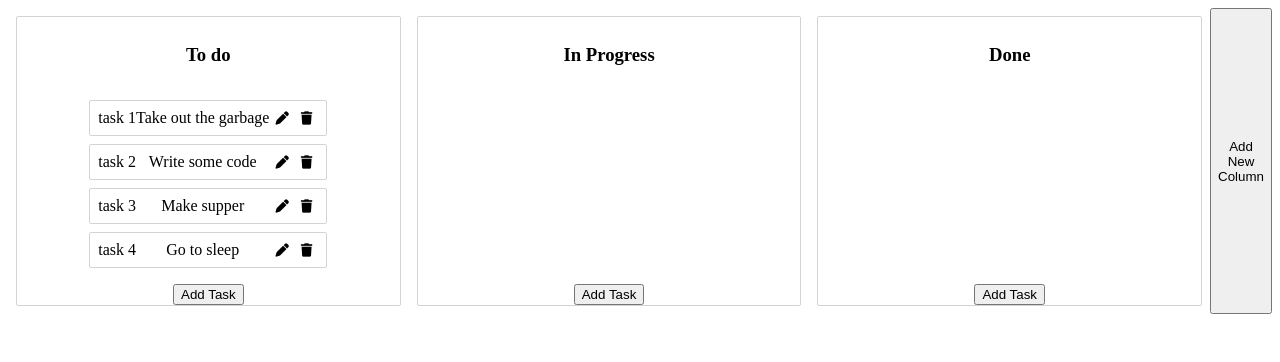
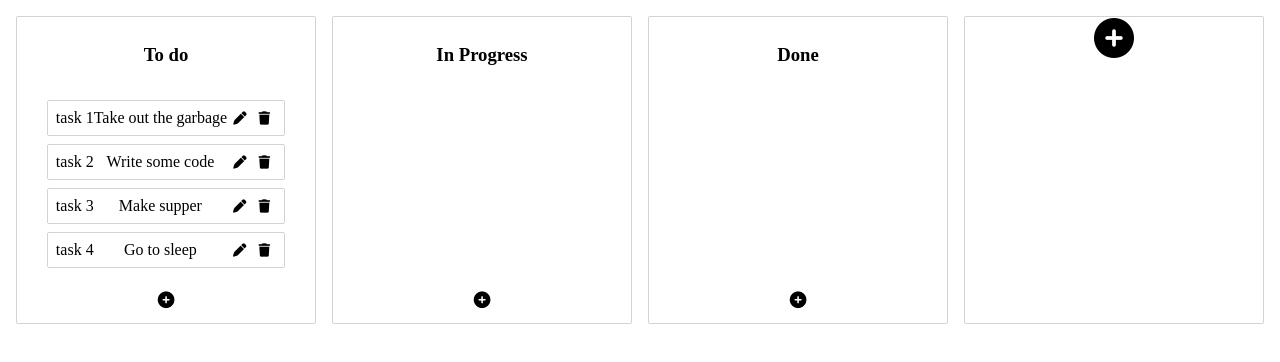
Before and after one commit to notayogilee/Luana-and-Lee-Task-Board, a React (Create React App) app: page / in a window 1280 px wide. Shown: the top 362 px of the page. Built offline with nearby package versions, Linux system fonts and the light colour scheme; the HTML template or start-up script is replaced by a standard one.

Commit message:
add column functionality

```diff
--- a/src/App.js
+++ b/src/App.js
@@ -10,7 +10,7 @@ display: flex;
 
 
 function App() {
-  const { state, createNewTask, deleteTask, onDragStart, onDragUpdate, onDragEnd } = useColumnData();
+  const { state, createNewTask, deleteTask, createNewColumn, onDragStart, onDragUpdate, onDragEnd } = useColumnData();
 
   const { tasks, columns, columnOrder } = state;
 
@@ -31,7 +31,7 @@ function App() {
               const column = columns[columnId];
               const columnTasks = column.taskIds.map(taskId => tasks[taskId]);
 
-              return <Column key={column.id} onDragEnd={onDragEnd} createNewTask={createNewTask} deleteTask={deleteTask} column={column} tasks={columnTasks} state={state} index={index} />;
+              return <Column key={column.id} onDragEnd={onDragEnd} createNewTask={createNewTask} deleteTask={deleteTask} createNewColumn={createNewColumn} column={column} tasks={columnTasks} state={state} index={index} />;
             })}
             {provided.placeholder}
           </Container>
--- /dev/null
+++ b/src/components/Column.css
@@ -0,0 +1,16 @@
+.addColumn {
+  background: transparent;
+  border: none;
+  cursor: pointer;
+}
+
+.addTask {
+  background: transparent;
+  border: none;
+  cursor: pointer;
+
+  justify-content: space-between;
+  padding: 8px;
+  margin-bottom: 8px;
+  border-radius: 2px;
+}
--- a/src/components/Column.js
+++ b/src/components/Column.js
@@ -3,8 +3,10 @@ import styled from 'styled-components';
 import { Droppable, Draggable } from 'react-beautiful-dnd';
 import Task from '../components/Task';
 import TaskCard from '../components/TaskCard';
+import './Column.css';
 
 const Container = styled.div`
+postion: relative;
 align-items: center;
 margin: 8px;
 border: 1px solid lightgrey;
@@ -27,12 +29,16 @@ min-height: 100px;
 
 // Need min-height to be able to drag and drop onto empty column
 
-const Column = ({ column, tasks, index, state, createNewTask, deleteTask, onDragEnd }) => {
+const Column = ({ column, tasks, index, state, createNewTask, deleteTask, createNewColumn, onDragEnd }) => {
 
   const [newTaskTitle, setNewTaskTitle] = useState('');
   const [newTaskContent, setNewTaskContent] = useState('');
 
   const [addTask, setAddTask] = useState(false);
+
+  const [newColumnTitle, setNewColumnTitle] = useState('');
+
+  const [addColumn, setAddColumn] = useState(false);
 
   const [edit, setEdit] = useState(false);
   const [taskId, setTaskId] = useState(0);
@@ -101,14 +107,37 @@ const Column = ({ column, tasks, index, state, createNewTask, deleteTask, onDrag
               )}
             </Droppable>
 
-            <button onClick={(() => {
-              setAddTask(true);
-            })}>Add Task</button>
+            <div className="newTask">
+              <button className="addTask" onClick={(() => {
+                setAddTask(true);
+              })}><i className="fas fa-plus-circle fa-lg"></i></button>
+            </div>
+
 
           </Container>
           {column.id === (state.columnOrder[state.columnOrder.length - 1]) &&
 
-            <button>Add New Column</button>
+            <Container>
+              {addColumn &&
+                <form onSubmit={e => {
+                  e.preventDefault();
+                  createNewColumn(newColumnTitle);
+                  setAddColumn(false);
+                  setNewColumnTitle('');
+                }
+                }>
+                  <input
+                    type="text"
+                    name="newColumnTitle"
+                    placeholder="Title"
+                    onChange={e => setNewColumnTitle(e.target.value)}
+                  />
+                  <button><i className="fas fa-check"></i></button>
+                  <button onClick={() => setAddColumn(false)}><i className="fas fa-times"></i></button>
+                </form>
+              }
+              <button className="addColumn" onClick={() => setAddColumn(true)}><i className="fas fa-plus-circle fa-3x"></i></button>
+            </Container>
           }
         </Fragment>
       )
--- a/src/hooks/useColumnData.js
+++ b/src/hooks/useColumnData.js
@@ -133,7 +133,7 @@ export default function useColumnData() {
   };
 
   const createNewTask = (newTaskTitle, newTaskContent, columnId) => {
-    // console.log(newTask)
+
     const newId = uuidv4();
 
     const start = columns[columnId].taskIds.length;
@@ -177,7 +177,40 @@ export default function useColumnData() {
     setState(newState);
   }
 
-  const createNewColumn = () => {
+  const createNewColumn = (newColumnTitle) => {
+
+    const newId = uuidv4();
+
+    console.log('newID', newId)
+
+    // const start = columns[columnId].taskIds.length;
+
+    // columns[columnId].taskIds.splice(start, 0, newId);
+
+    const newColumns = {
+      ...columns,
+      [newId]: {
+        id: newId,
+        title: newColumnTitle,
+        taskIds: []
+      }
+    }
+
+    console.log('newCols', newColumns)
+
+    const startIndex = columnOrder.length;
+
+    columnOrder.splice(startIndex, 0, newId);
+
+    console.log('ColOrder', columnOrder)
+
+    const newState = {
+      tasks: { ...tasks },
+      columns: newColumns,
+      columnOrder: [...columnOrder]
+    }
+
+    setState(newState);
     // add column to columns
 
     // add column to columnOrder
@@ -189,5 +222,5 @@ export default function useColumnData() {
   }
 
 
-  return { state, createNewTask, deleteTask, onDragEnd, onDragStart, onDragUpdate };
+  return { state, createNewTask, deleteTask, createNewColumn, onDragEnd, onDragStart, onDragUpdate };
 }
```
